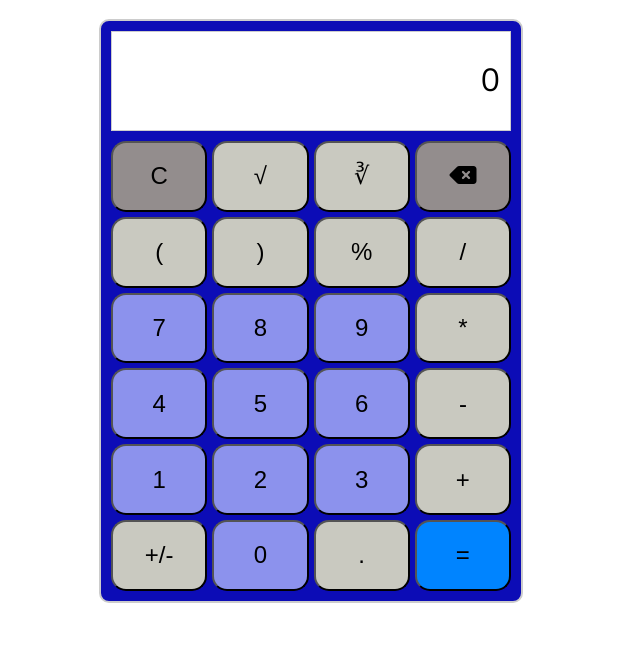
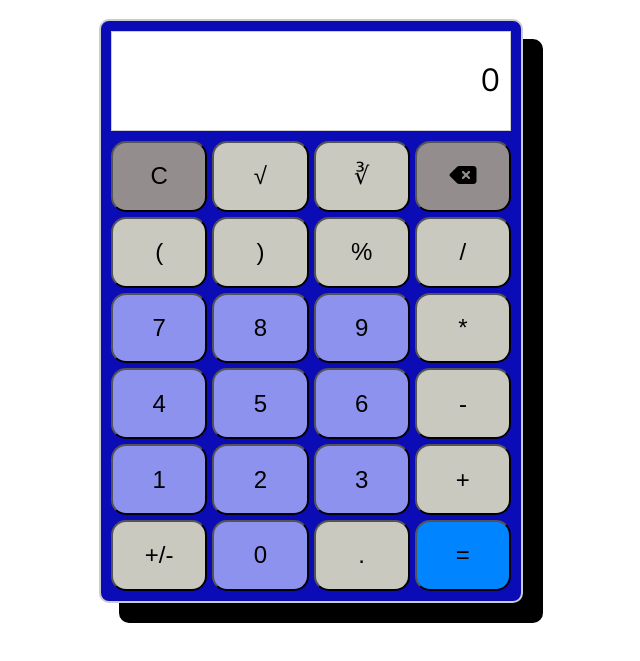
Before and after one commit to LeidyPaola/Calculadora, a plain HTML site: page index.html in a window 1280 px wide. Shown: the part 67-728 px from the top of the page, without its empty margins (329-969 px from the left). Drawn offline with Linux system fonts and the light colour scheme.

Commit message:
Update style.css

```diff
--- a/style.css
+++ b/style.css
@@ -19,6 +19,7 @@ body {
     text-align: right; /* Alinea el texto a la derecha dentro de la calculadora */
     background-color: rgb(12, 12, 182); /* Establece el color de fondo de la calculadora en un tono azul oscuro */
     border-radius: 10px; /* Redondea las esquinas del borde de la calculadora con un radio de 10 píxeles */
+    box-shadow: 20px 20px; /*Da sombra a la calculadora*/
 }
 
 
```
